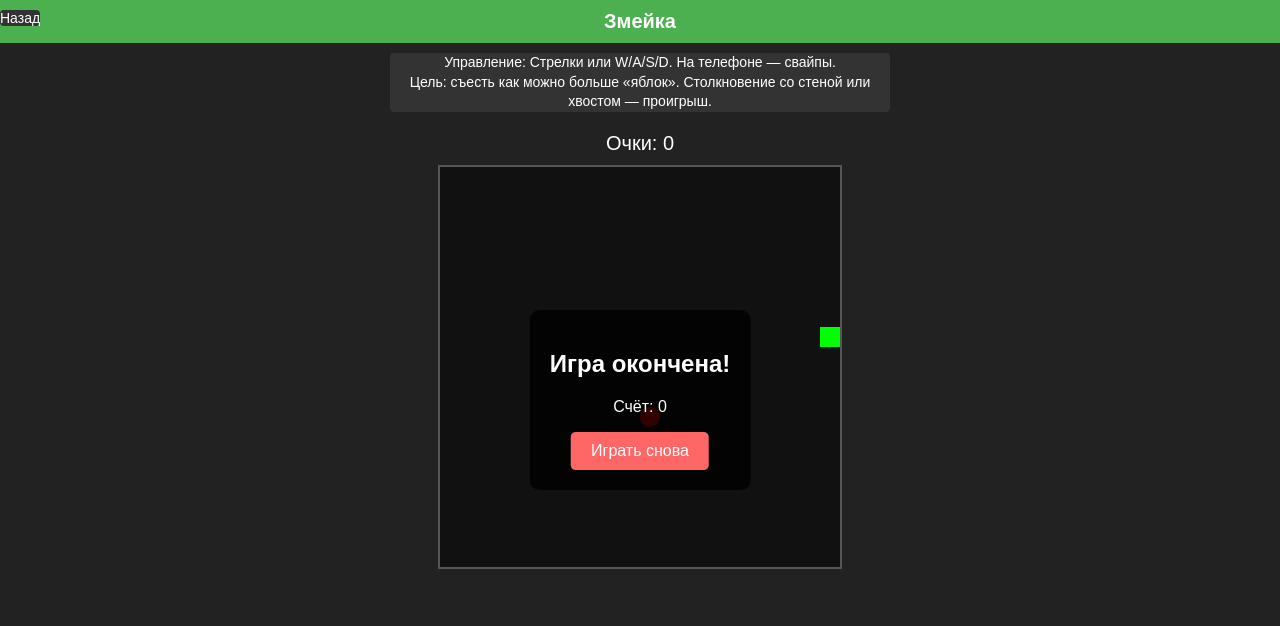
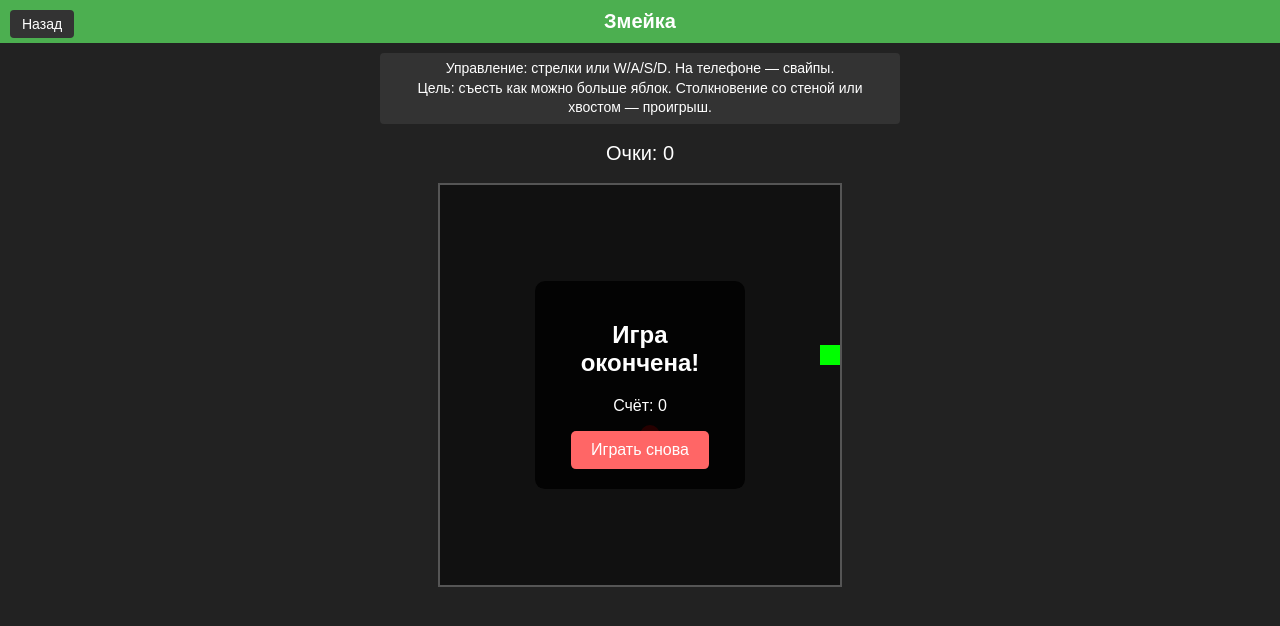
Before and after one commit to minizvezd/Telegram-Minigames, a Python web app: template templates/snake.html in a window 1280 px wide. Shown: the top 626 px of the page. Run offline with Jinja, Linux system fonts and the light colour scheme; the template is opened without the code that fills it, so the values that code supplies are empty.

Commit message:
Fix snake overlay layout and button spacing

```diff
--- a/templates/snake.html
+++ b/templates/snake.html
@@ -22,7 +22,6 @@
       display:flex;
       flex-direction:column;
       align-items:center;
-      touch-action: none; /* Отключаем стандартные свайпы */
     }
     header {
       width:100%;
@@ -31,6 +30,7 @@
       text-align:center;
       padding:10px;
       position:relative;
+      box-sizing:border-box;
     }
     .back-button {
       position:absolute;
@@ -39,7 +39,7 @@
       text-decoration:none;
       background:#333;
       color:#fff;
-      padding:6px12px;
+      padding:6px 12px;
       border-radius:4px;
       font-size:14px;
     }
@@ -54,53 +54,54 @@
       margin:10px;
       font-size:14px;
       background:#333;
-      padding:6px10px;
+      padding:6px 10px;
       border-radius:4px;
       line-height:1.4;
       max-width:500px;
       text-align:center;
     }
     #score{
-      margin:8px0;
+      margin:8px 0;
+      font-size:20px;
     }
     #gameContainer{
       position:relative;
-      margin:10px auto;
+      margin:10px auto 20px;
       display:flex;
-      justify-content:center; /* центрируем */
+      justify-content:center;
+      width:100%;
+      max-width:420px;
     }
     canvas {
-      background: #111;
-      border: 2px solid #555;
-      display: block;
-      max-width: 100%; /* Ограничиваем ширину */
-    }
-    #score {
-      margin: 10px 0;
-      font-size: 20px;
+      background:#111;
+      border:2px solid #555;
+      display:block;
+      max-width:100%;
+      height:auto;
     }
     #gameOver {
-      display: none;
-      position: absolute;
-      top: 50%;
-      left: 50%;
-      transform: translate(-50%, -50%);
-      background: rgba(0, 0, 0, 0.8);
-      padding: 20px;
-      border-radius: 10px;
-      text-align: center;
+      display:none;
+      position:absolute;
+      top:50%;
+      left:50%;
+      transform:translate(-50%, -50%);
+      background:rgba(0, 0, 0, 0.85);
+      padding:20px;
+      border-radius:10px;
+      text-align:center;
+      z-index:2;
     }
     #gameOver button {
-      background: #f66;
-      border: none;
-      color: #fff;
-      padding: 10px 20px;
-      font-size: 16px;
-      cursor: pointer;
-      border-radius: 5px;
+      background:#f66;
+      border:none;
+      color:#fff;
+      padding:10px 20px;
+      font-size:16px;
+      cursor:pointer;
+      border-radius:5px;
     }
     #gameOver button:hover {
-      background: #d55;
+      background:#d55;
     }
     @media(max-width:600px){
       canvas {
@@ -112,54 +113,53 @@
 </head>
 <body>
   <header>
-    <!-- Кнопка назад ведёт на / -->
     <a class="back-button" href="/">Назад</a>
     <h1>Змейка</h1>
   </header>
 
   <div class="instructions">
-    Управление: Стрелки или W/A/S/D. На телефоне — свайпы.<br>
-    Цель: съесть как можно больше «яблок». Столкновение со стеной или хвостом — проигрыш.
+    Управление: стрелки или W/A/S/D. На телефоне — свайпы.<br>
+    Цель: съесть как можно больше яблок. Столкновение со стеной или хвостом — проигрыш.
   </div>
 
   <div id="score">Очки: <span id="scoreValue">0</span></div>
+
+  <div id="gameContainer">
     <canvas id="gameCanvas" width="400" height="400"></canvas>
     <div id="gameOver">
       <h2>Игра окончена!</h2>
       <p>Счёт: <span id="finalScore">0</span></p>
       <button onclick="restartGame()">Играть снова</button>
     </div>
+  </div>
 
   <script>
-
     document.addEventListener("touchmove", e => e.preventDefault(), { passive:false });
-    document.addEventListener("selectstart", e=> e.preventDefault());
+    document.addEventListener("selectstart", e => e.preventDefault());
 
     const canvas = document.getElementById("gameCanvas");
     const ctx = canvas.getContext("2d");
 
-    const gridSize = 20; // Размер клетки
-    const canvasSize = canvas.width; // Размер холста
-    const gridCount = canvasSize / gridSize; // Количество клеток
+    const gridSize = 20;
+    const canvasSize = canvas.width;
+    const gridCount = canvasSize / gridSize;
 
-    let snake = [{ x: 8, y: 8 }]; // Начальная позиция змейки
-    let direction = { x: 1, y: 0 }; // Направление движения
-    let food = { x: 5, y: 5 }; // Позиция еды
-    let score = 0; // Счёт
-    let gameInterval = null; // Интервал игры
-    let isGameOver = false; // Состояние игры
+    let snake = [{ x: 8, y: 8 }];
+    let direction = { x: 1, y: 0 };
+    let food = { x: 5, y: 5 };
+    let score = 0;
+    let gameInterval = null;
+    let isGameOver = false;
 
-    // Отрисовка змейки
     function drawSnake() {
-      ctx.fillStyle = "#0f0"; // Цвет змейки
+      ctx.fillStyle = "#0f0";
       snake.forEach(segment => {
         ctx.fillRect(segment.x * gridSize, segment.y * gridSize, gridSize, gridSize);
       });
     }
 
-    // Отрисовка еды
     function drawFood() {
-      ctx.fillStyle = "#f00"; // Цвет еды
+      ctx.fillStyle = "#f00";
       ctx.beginPath();
       ctx.arc(
         food.x * gridSize + gridSize / 2,
@@ -171,17 +171,14 @@
       ctx.fill();
     }
 
-    // Обновление игры
     function update() {
       const head = { x: snake[0].x + direction.x, y: snake[0].y + direction.y };
 
-      // Проверка на столкновение с границами
       if (head.x < 0 || head.x >= gridCount || head.y < 0 || head.y >= gridCount) {
         gameOver();
         return;
       }
 
-      // Проверка на столкновение с собой
       for (let segment of snake) {
         if (segment.x === head.x && segment.y === head.y) {
           gameOver();
@@ -189,30 +186,25 @@
         }
       }
 
-      // Добавление новой головы
       snake.unshift(head);
 
-      // Проверка на съедание еды
       if (head.x === food.x && head.y === food.y) {
         score++;
         document.getElementById("scoreValue").textContent = score;
         placeFood();
       } else {
-        snake.pop(); // Удаление хвоста, если еда не съедена
+        snake.pop();
       }
 
-      // Очистка холста и отрисовка
       ctx.clearRect(0, 0, canvasSize, canvasSize);
       drawSnake();
       drawFood();
     }
 
-    // Размещение еды
     function placeFood() {
       food.x = Math.floor(Math.random() * gridCount);
       food.y = Math.floor(Math.random() * gridCount);
 
-      // Проверка, чтобы еда не появилась на змейке
       for (let segment of snake) {
         if (segment.x === food.x && segment.y === food.y) {
           placeFood();
@@ -221,7 +213,6 @@
       }
     }
 
-    // Конец игры
     function gameOver() {
       isGameOver = true;
       clearInterval(gameInterval);
@@ -229,7 +220,6 @@
       document.getElementById("gameOver").style.display = "block";
     }
 
-    // Перезапуск игры
     function restartGame() {
       snake = [{ x: 8, y: 8 }];
       direction = { x: 1, y: 0 };
@@ -238,29 +228,39 @@
       document.getElementById("gameOver").style.display = "none";
       isGameOver = false;
       placeFood();
-      gameInterval = setInterval(update, 200); // Скорость змейки уменьшена
+      clearInterval(gameInterval);
+      gameInterval = setInterval(update, 200);
+      ctx.clearRect(0, 0, canvasSize, canvasSize);
+      drawSnake();
+      drawFood();
     }
 
-    // Управление с клавиатуры
     document.addEventListener("keydown", (e) => {
       if (isGameOver) return;
       switch (e.key) {
         case "ArrowUp":
+        case "w":
+        case "W":
           if (direction.y === 0) direction = { x: 0, y: -1 };
           break;
         case "ArrowDown":
+        case "s":
+        case "S":
           if (direction.y === 0) direction = { x: 0, y: 1 };
           break;
         case "ArrowLeft":
+        case "a":
+        case "A":
           if (direction.x === 0) direction = { x: -1, y: 0 };
           break;
         case "ArrowRight":
+        case "d":
+        case "D":
           if (direction.x === 0) direction = { x: 1, y: 0 };
           break;
       }
     });
 
-    // Управление свайпами
     let touchStartX = 0;
     let touchStartY = 0;
 
@@ -279,23 +279,20 @@
       const dy = touchEndY - touchStartY;
 
       if (Math.abs(dx) > Math.abs(dy)) {
-        // Горизонтальный свайп
         if (dx > 0 && direction.x === 0) {
-          direction = { x: 1, y: 0 }; // Вправо
+          direction = { x: 1, y: 0 };
         } else if (dx < 0 && direction.x === 0) {
-          direction = { x: -1, y: 0 }; // Влево
+          direction = { x: -1, y: 0 };
         }
       } else {
-        // Вертикальный свайп
         if (dy > 0 && direction.y === 0) {
-          direction = { x: 0, y: 1 }; // Вниз
+          direction = { x: 0, y: 1 };
         } else if (dy < 0 && direction.y === 0) {
-          direction = { x: 0, y: -1 }; // Вверх
+          direction = { x: 0, y: -1 };
         }
       }
     });
 
-    // Запуск игры
     restartGame();
   </script>
 </body>
```
Lines whose indentation alone changed are shown as unchanged.
